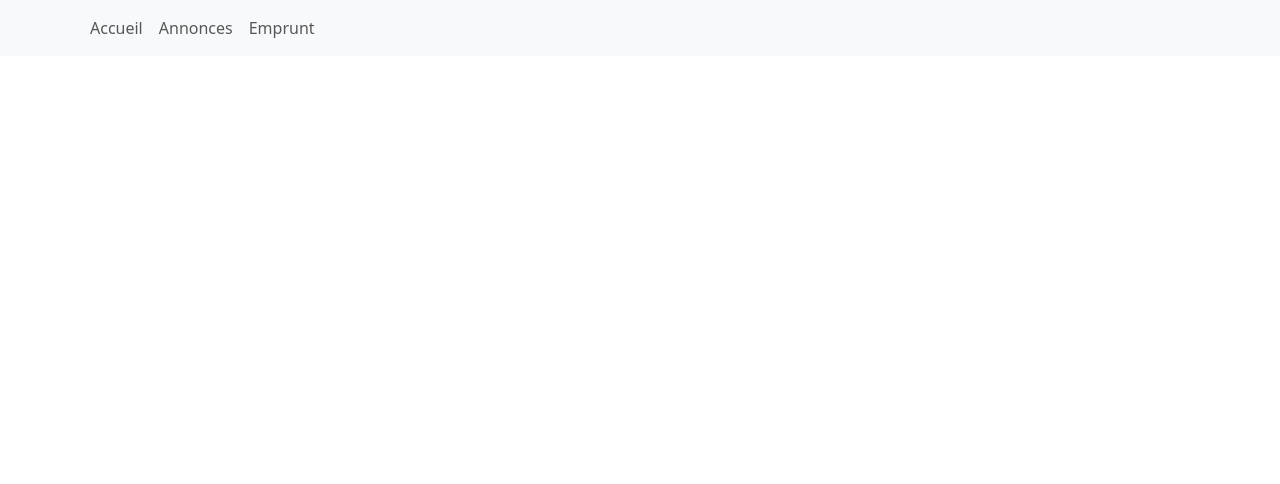
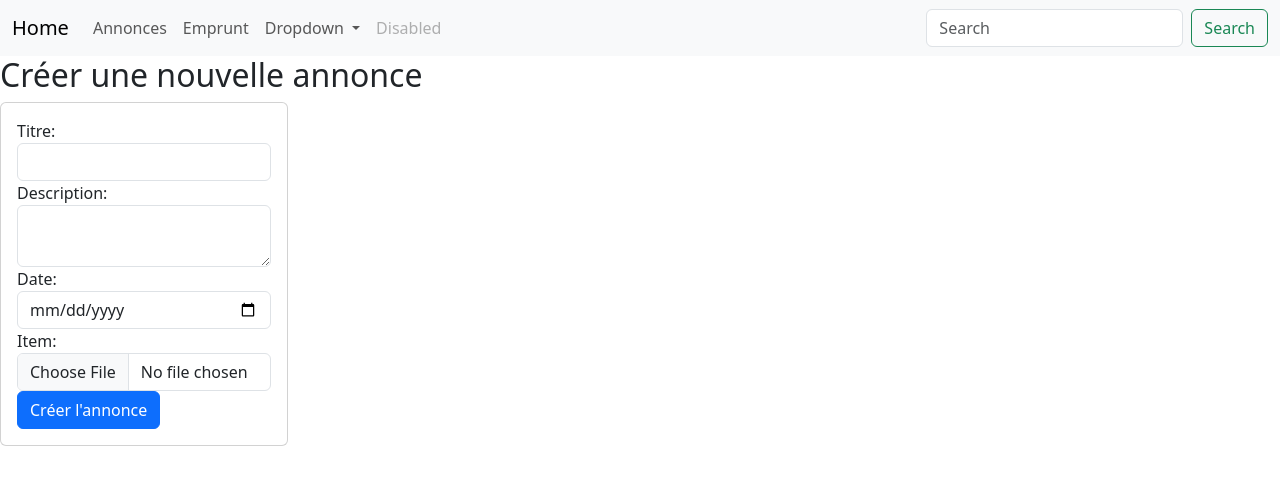
Before and after one commit to Minyas25/partage-angular, an Angular app: page /api/create in a window 1280 px wide. Before the commit this address led to /. Shown: the top 484 px of the page. Built offline with nearby package versions, Linux system fonts and the light colour scheme.

Commit message:
crée annonce

```diff
--- /dev/null
+++ b/src/app/annonce-create/annonce-create.component.html
@@ -0,0 +1,21 @@
+<h2>Créer une nouvelle annonce</h2>
+<form (ngSubmit)="creerAnnonce()">
+  <div class="card" style="width: 18rem;">
+    <div class="card-body">
+      <label for="titre">Titre:</label>
+      <input id="titre" type="text" [(ngModel)]="NewAnnonce.title" name="title" class="form-control" required>
+
+      <label for="description">Description:</label>
+      <textarea id="description" [(ngModel)]="NewAnnonce.description" name="description" class="form-control" required></textarea>
+
+      <label for="date">Date:</label>
+      <input id="date" type="date" [(ngModel)]="NewAnnonce.date" name="date" class="form-control" required>
+
+      <label for="item">Item:</label>
+      <input id="item" type="file" [(ngModel)]="NewAnnonce.item" name="item" (change)="onImageChange($event)" class="form-control" accept="image/*">
+      <!-- Ajoutez d'autres champs pour les autres informations de l'annonce -->
+
+      <button type="submit" class="btn btn-primary">Créer l'annonce</button>
+    </div>
+  </div>
+</form>
--- /dev/null
+++ b/src/app/annonce-create/annonce-create.component.ts
@@ -0,0 +1,43 @@
+import { Component } from '@angular/core';
+import { AnnonceService } from '../annonce.service';
+import { Annonce, Emprunt } from '../entities';
+
+@Component({
+  selector: 'app-annonce-create',
+  templateUrl: './annonce-create.component.html',
+  styleUrls: ['./annonce-create.component.css']
+})
+export class AnnonceCreateComponent {
+
+  annonce: Annonce []= [];
+  NewAnnonce: Annonce; // Nouvelle annonce à créer
+
+  constructor(private annonceService: AnnonceService) {
+    this.NewAnnonce = {
+      title: '',
+      description: '',
+      date: new Date(),
+      item: '',
+      id_person: [],
+      id_emprunt: []
+    };
+  }
+
+  onImageChange(event: any): void {
+    const file = event.target.files[0];
+    // Ajoutez la logique pour traiter le fichier d'image (par exemple, le télécharger vers le serveur)
+  }
+
+  creerAnnonce() {
+    this.annonceService.creerAnnonce(this.NewAnnonce).subscribe({
+      next: response => {
+        console.log('Réponse de l\'API:', response);
+        // Ajoutez ici la logique nécessaire après la création de l'annonce
+      },
+      error: error => {
+        console.error('Erreur lors de la création de l\'annonce:', error);
+        // Ajoutez ici la logique de gestion des erreurs
+      }
+    });
+  }
+}
--- a/src/app/annonce.service.ts
+++ b/src/app/annonce.service.ts
@@ -1,5 +1,5 @@
 import { Injectable } from '@angular/core';
-import { Annonce } from './entities';
+import { Annonce, Emprunt } from './entities';
 import { environment } from 'src/environments/environment';
 import { HttpClient } from '@angular/common/http';
 import { Observable } from 'rxjs';
@@ -38,7 +38,7 @@ export class AnnonceService {
   }
 
   // Méthode pour créer une nouvelle annonce
-  creerAnnonce(nouvelleAnnonce: Annonce): Observable<Annonce> {
-    return this.http.post<Annonce>(`${environment.serverUrl}/api/annonce`, nouvelleAnnonce);
+  creerAnnonce(annonce: Annonce): Observable<any> {
+    return this.http.post<Annonce>(environment.serverUrl + `/api/annonce-create`, annonce);
   }
 }
--- a/src/app/annonce/annonce.component.html
+++ b/src/app/annonce/annonce.component.html
@@ -18,25 +18,3 @@
     </div>
   </div>
 </div>
-
-<h2>Créer une nouvelle annonce</h2>
-<form (ngSubmit)="creerAnnonce()">
-  <div class="card" style="width: 18rem;">
-    <div class="card-body">
-      <label for="titre">Titre:</label>
-      <input id="titre" type="text" [(ngModel)]="nouvelleAnnonce.title" class="form-control" required>
-
-      <label for="description">Description:</label>
-      <textarea id="description" [(ngModel)]="nouvelleAnnonce.description" class="form-control" required></textarea>
-
-      <label for="date">Date:</label>
-      <input id="date" type="date" [(ngModel)]="nouvelleAnnonce.date" class="form-control" required>
-
-      <label for="item">Item:</label>
-      <input id="item" type="file" (change)="onImageChange($event)" class="form-control" accept="image/*">
-      <!-- Ajoutez d'autres champs pour les autres informations de l'annonce -->
-
-      <button type="submit" class="btn btn-primary">Créer l'annonce</button>
-    </div>
-  </div>
-</form>
--- a/src/app/app-routing.module.ts
+++ b/src/app/app-routing.module.ts
@@ -1,15 +1,19 @@
-import { NgModule } from '@angular/core';
+import { NgModule, createComponent } from '@angular/core';
 import { RouterModule, Routes } from '@angular/router';
 import { AnnonceComponent } from './annonce/annonce.component';
 import { HomeComponent } from './home/home.component';
 import { EmpruntComponent } from './emprunt/emprunt.component';
 import { ObjectComponent } from './object/object.component';
+import { AnnonceCreateComponent } from './annonce-create/annonce-create.component';
 
 const routes: Routes = [
   {path: '', component:HomeComponent},
   {path: 'api/annonce', component:AnnonceComponent},
   {path: 'api/emprunt', component:EmpruntComponent},
   {path: 'api/objet/:id', component:ObjectComponent},
+  {path: 'api/create', component:AnnonceCreateComponent},
+
+
 
 
 
--- a/src/app/app.module.ts
+++ b/src/app/app.module.ts
@@ -10,6 +10,7 @@ import { EmpruntComponent } from './emprunt/emprunt.component';
 import { FormsModule } from '@angular/forms';
 import { ObjectComponent } from './object/object.component';
 import { NavbarComponent } from './shared/navbar/navbar.component';
+import { AnnonceCreateComponent } from './annonce-create/annonce-create.component';
 
 @NgModule({
   declarations: [
@@ -18,7 +19,8 @@ import { NavbarComponent } from './shared/navbar/navbar.component';
     AnnonceComponent,
     EmpruntComponent,
     ObjectComponent,
-    NavbarComponent
+    NavbarComponent,
+    AnnonceCreateComponent
   ],
   imports: [
     BrowserModule,
--- a/src/app/shared/navbar/navbar.component.html
+++ b/src/app/shared/navbar/navbar.component.html
@@ -1,16 +1,36 @@
-<nav class="navbar navbar-expand-lg navbar-light bg-light">
-    <div class="container"> <!-- Ajout d'une classe container pour centrer le contenu -->
-      <ul class="navbar-nav">
-        <li class="nav-item">
-          <a class="nav-link" routerLink="/" routerLinkActive="active">Accueil</a>
-        </li>
+<nav class="navbar navbar-expand-lg bg-body-tertiary">
+  <div class="container-fluid">
+    <a class="navbar-brand" href="#">Home</a>
+    <button class="navbar-toggler" type="button" data-bs-toggle="collapse" data-bs-target="#navbarSupportedContent" aria-controls="navbarSupportedContent" aria-expanded="false" aria-label="Toggle navigation">
+      <span class="navbar-toggler-icon"></span>
+    </button>
+    <div class="collapse navbar-collapse" id="navbarSupportedContent">
+      <ul class="navbar-nav me-auto mb-2 mb-lg-0">
         <li class="nav-item">
           <a class="nav-link" routerLink="/api/annonce" routerLinkActive="active">Annonces</a>
         </li>
         <li class="nav-item">
           <a class="nav-link" routerLink="/api/emprunt" routerLinkActive="active">Emprunt</a>
         </li>
-        <!-- Ajoutez d'autres liens selon votre structure de routes -->
+        <li class="nav-item dropdown">
+          <a class="nav-link dropdown-toggle" href="#" role="button" data-bs-toggle="dropdown" aria-expanded="false">
+            Dropdown
+          </a>
+          <ul class="dropdown-menu">
+            <li><a class="dropdown-item" href="#">Action</a></li>
+            <li><a class="dropdown-item" href="#">Another action</a></li>
+            <li><hr class="dropdown-divider"></li>
+            <li><a class="dropdown-item" href="#">Something else here</a></li>
+          </ul>
+        </li>
+        <li class="nav-item">
+          <a class="nav-link disabled" aria-disabled="true">Disabled</a>
+        </li>
       </ul>
+      <form class="d-flex" role="search">
+        <input class="form-control me-2" type="search" placeholder="Search" aria-label="Search">
+        <button class="btn btn-outline-success" type="submit">Search</button>
+      </form>
     </div>
-  </nav>
+  </div>
+</nav>
```
Also changed, not shown: src/app/annonce-create/annonce-create.component.css (added), 1 other file (tests, documents, lock files or other folders).
